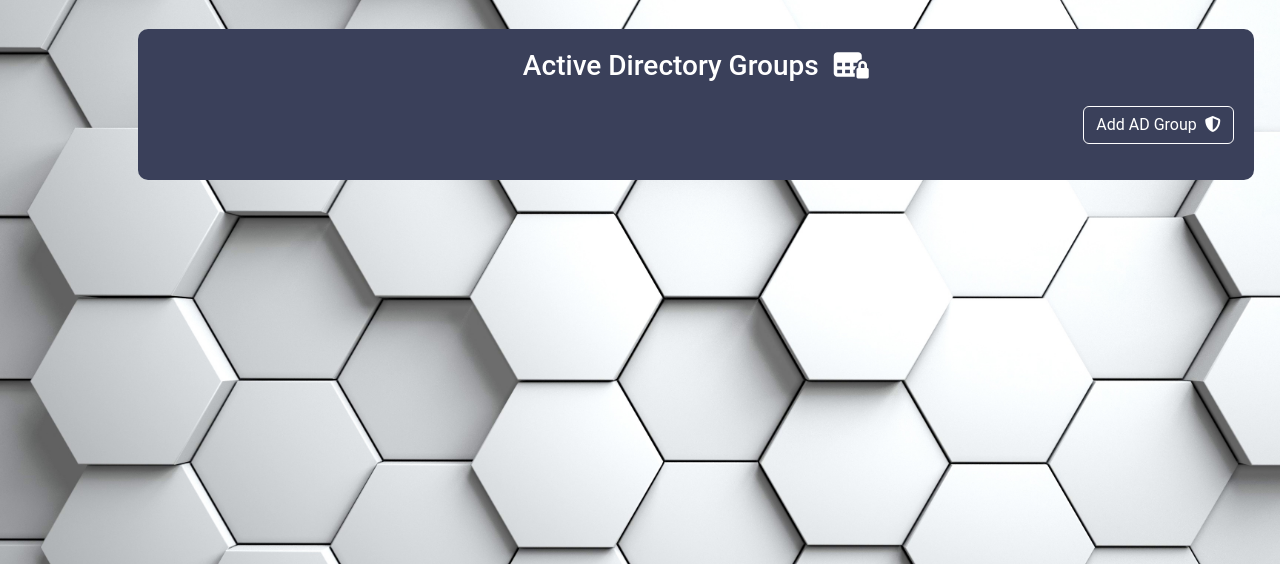
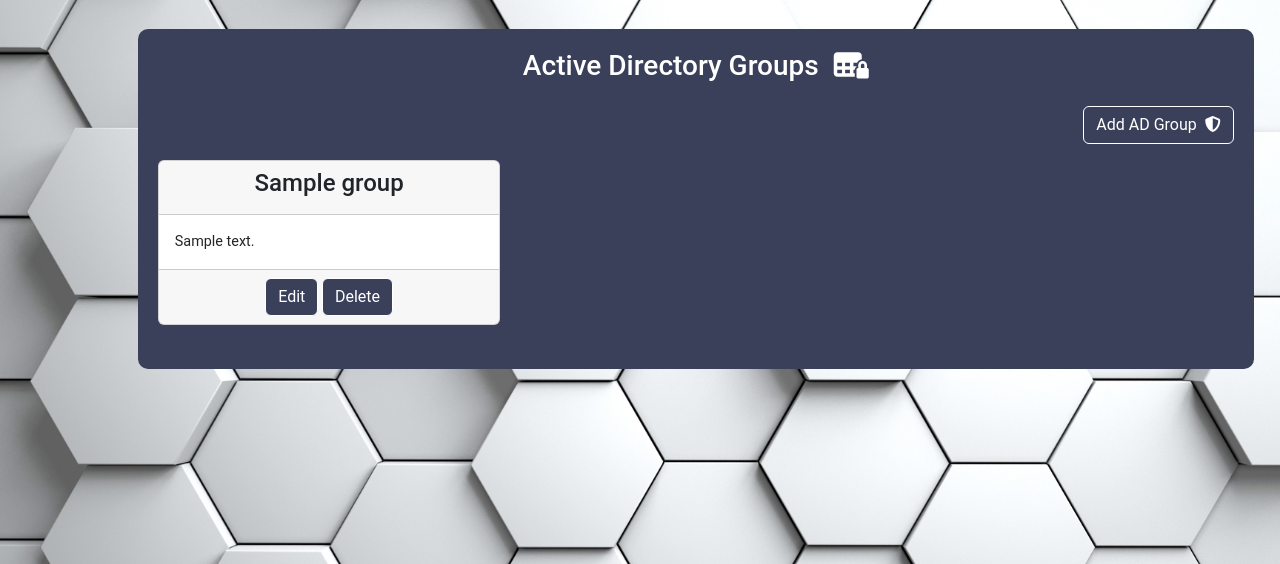
Before and after one commit to GOkwori/AccountSphere, a Flask app: page /ad_group in a window 1280 px wide. Shown: the part 61-625 px from the top of the page. Run offline with Flask 3, Linux system fonts and the light colour scheme; tables that the repository leaves empty hold one stand-in row (values such as "Sample post"); some libraries are stand-ins or nearby versions.

Commit message:
Update ad-group page

```diff
--- a/accountsphere/routes.py
+++ b/accountsphere/routes.py
@@ -54,7 +54,11 @@ def add_account():
 
 @app.route("/ad_group")
 def ad_group():
-    return render_template("ad_group.html")
+    ad_groups = Group.query.order_by(Group.name).all()
+    print("Number of groups fetched:", len(ad_groups))  # This will show you how many groups are fetched
+    return render_template("ad_group.html", ad_groups=ad_groups)
+
+
 
 @app.route("/add_ad_group", methods=["GET", "POST"])  # Allow both GET and POST
 def add_ad_group():
--- a/accountsphere/templates/ad_group.html
+++ b/accountsphere/templates/ad_group.html
@@ -15,19 +15,19 @@
               <div class="col-md-4 mb-4">
                   <div class="card h-100">
                       <div class="card-header">
-                    Group Name: {{ group.name }}
+                          <h4 class="text-center"> {{ group.name }}</h4>
                       </div>
                       <div class="card-body">
-                    <h5 class="card-title">Group Type: {{ group.type }}</h5>
-                    <p class="card-text">{{ group.description | truncate(150) }}</p>
+                          <p class="card-text">{{ group.description | truncate(140) }}</p>
                       </div>
-                <div class="card-footer">
-                    <a href="{{ url_for('edit_ad_group', id=group.id) }}" class="btn btn-primary">Edit</a>
-                    <a href="{{ url_for('delete_ad_group', id=group.id) }}" class="btn btn-danger" onclick="return confirm('Are you sure you want to delete this group?');">Delete</a>
-                </div>
+                      <div class="card-footer text-center">
+                          <a href="#" class="btn btn-primary">Edit</a>
+                          <a href="#" class="btn btn-danger" onclick="return confirm('Are you sure you want to delete this group?');">Delete</a>
                       </div>
                   </div>
               </div>
           {% endfor %}
+  </div>
+
 
 {% endblock %}
```
Lines whose indentation alone changed are shown as unchanged.
